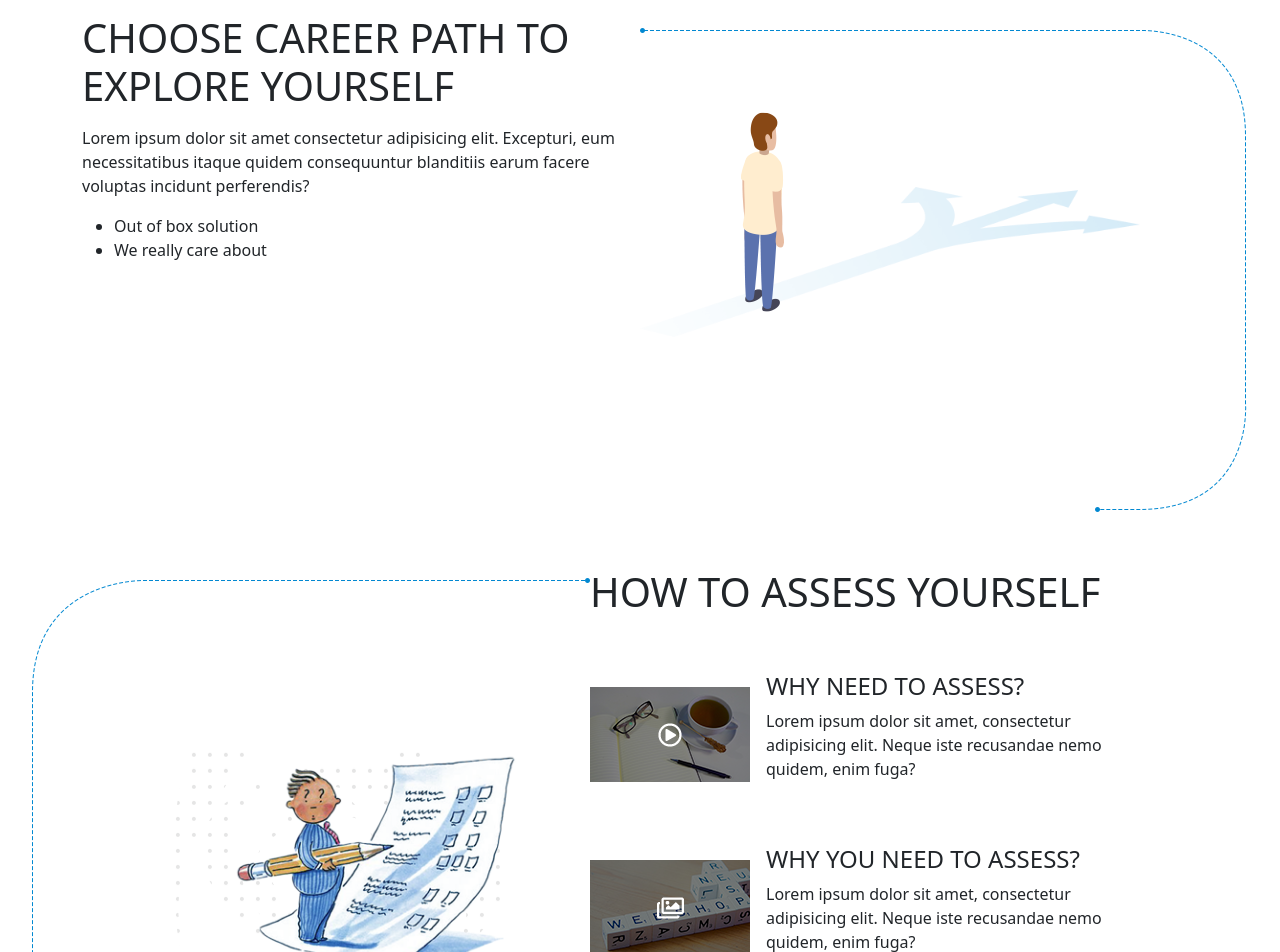
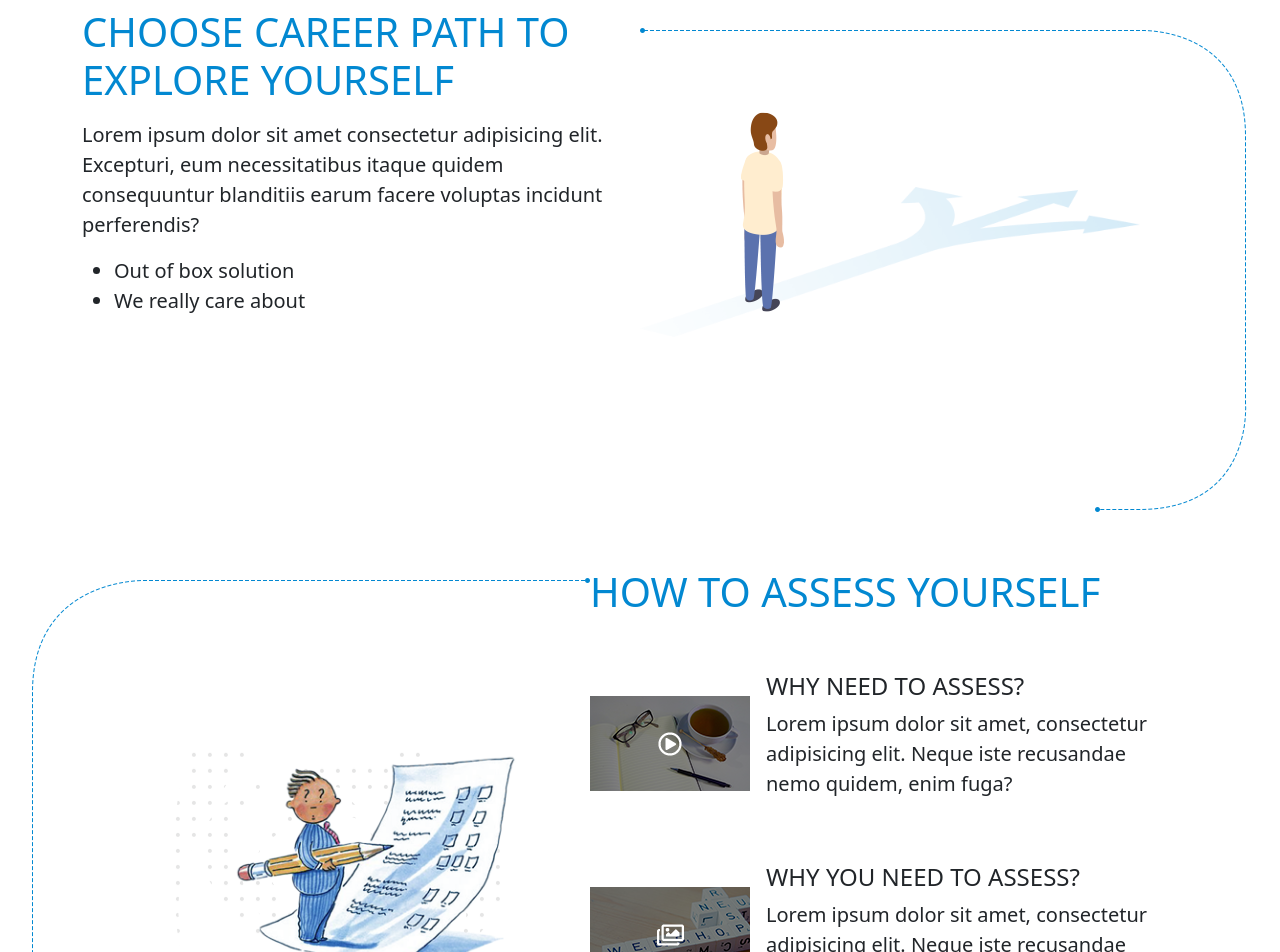
Before and after one commit to Rafi5734/Pondit_website_react, a React (Create React App) app: page / in a window 1280 px wide. Shown: the part 1140-2092 px from the top of the page. Built offline with nearby package versions, Linux system fonts and the light colour scheme.

Commit message:
assess full done

```diff
--- a/src/HomeComponents/AssessYourSelf/AssessYourSelf.js
+++ b/src/HomeComponents/AssessYourSelf/AssessYourSelf.js
@@ -12,23 +12,24 @@ const AssessYourSelf = () => {
             <div className="assessYourSelf-main-section">
                 <div className="assessYourSelf-sub-section">
                     <div className="assessYourSelf-all-images">
-                        <img src={Line2} className="line2-image"></img>
+                        <img src={Line2} className="line2-image" alt="line2-img"></img>
                         <div className="assessYourSelf-images-inside">
-                            <img src={PencilMan} className="pencil-image"></img>
+                            <img src={PencilMan} className="pencil-image" alt="pencil-img"></img>
                         </div>
                     </div>
                     <div className="assessYourSelf-all-gallery">
-                        <h1 className="assessYourSelf-main-title">
+                        <h1 className="assessYourSelf-main-title" style={{color: "#0288d1"}}>
                             HOW TO ASSESS YOURSELF
                         </h1>
                         <div className="assessYourSelf-gallery-sub">
                             <img
                                 src={VideoGalleryImage}
                                 className="mt-5 me-3"
+                                alt="video-gallery-img"
                             ></img>
                             <div className="gallery-details mt-5">
                                 <h4>WHY NEED TO ASSESS?</h4>
-                                <p>
+                                <p className="lead">
                                     Lorem ipsum dolor sit amet, consectetur
                                     adipisicing elit. Neque iste recusandae nemo
                                     quidem, enim fuga?
@@ -39,10 +40,11 @@ const AssessYourSelf = () => {
                             <img
                                 src={PictureGalleryImage}
                                 className="mt-5 me-3"
+                                alt="pic-gallery-img"
                             ></img>
                             <div className="gallery-details mt-5">
                                 <h4>WHY YOU NEED TO ASSESS?</h4>
-                                <p>
+                                <p className="lead">
                                     Lorem ipsum dolor sit amet, consectetur
                                     adipisicing elit. Neque iste recusandae nemo
                                     quidem, enim fuga?
@@ -53,10 +55,11 @@ const AssessYourSelf = () => {
                             <img
                                 src={DocumentGalleryImage}
                                 className="mt-5 me-3"
+                                alt="gallery-img"
                             ></img>
                             <div className="gallery-details mt-5">
                                 <h4>WHY NEED TO ASSESS?</h4>
-                                <p>
+                                <p className="lead">
                                     Lorem ipsum dolor sit amet, consectetur
                                     adipisicing elit. Neque iste recusandae nemo
                                     quidem, enim fuga?
--- a/src/HomeComponents/AssessYourSelf/assessYourSelf.css
+++ b/src/HomeComponents/AssessYourSelf/assessYourSelf.css
@@ -20,8 +20,6 @@
 }
 .assessYourSelf-main-title {
     font-weight: 400;
-    /* position: relative;
-    right: 50px; */
 }
 .line2-image {
     position: relative;
--- a/src/HomeComponents/CareerPath/CareerPath.js
+++ b/src/HomeComponents/CareerPath/CareerPath.js
@@ -10,23 +10,23 @@ const CareerPath = () => {
         <div className="careerPath-main-second-section overflow-hidden">
             <Container className="careerPath-sub">
                 <div className="careerPath-description">
-                    <h1 className="mb-3 careerPath-main-title">
+                    <h1 className="mb-3 careerPath-main-title mt-5">
                         CHOOSE CAREER PATH TO EXPLORE YOURSELF
                     </h1>
-                    <p className="careerPath-para mb-3">
+                    <p className="careerPath-para mb-3 lead">
                         Lorem ipsum dolor sit amet consectetur adipisicing elit.
                         Excepturi, eum necessitatibus itaque quidem consequuntur
                         blanditiis earum facere voluptas incidunt perferendis?
                     </p>
                     <ul>
-                        <li>Out of box solution</li>
-                        <li>We really care about</li>
+                        <li className="lead">Out of box solution</li>
+                        <li className="lead">We really care about</li>
                     </ul>
                 </div>
                 <div className="careerPath-images">
-                    <img src={Line1} className="careerPath-Line1"></img>
-                    <img src={FootPrint} className="careerPath-footPrint"></img>
-                    <img src={Man} className="careerPath-Man"></img>
+                    <img src={Line1} className="careerPath-Line1" alt="line1-img"></img>
+                    <img src={FootPrint} className="careerPath-footPrint" alt="foot-print-img"></img>
+                    <img src={Man} className="careerPath-Man" alt="path-img"></img>
                 </div>
             </Container>
         </div>
--- a/src/HomeComponents/CareerPath/careerPath.css
+++ b/src/HomeComponents/CareerPath/careerPath.css
@@ -26,6 +26,7 @@
 }
 .careerPath-main-title {
     font-weight: 400;
+    color: #0288d1;
 }
 
 .careerPath-Line1 {
```
